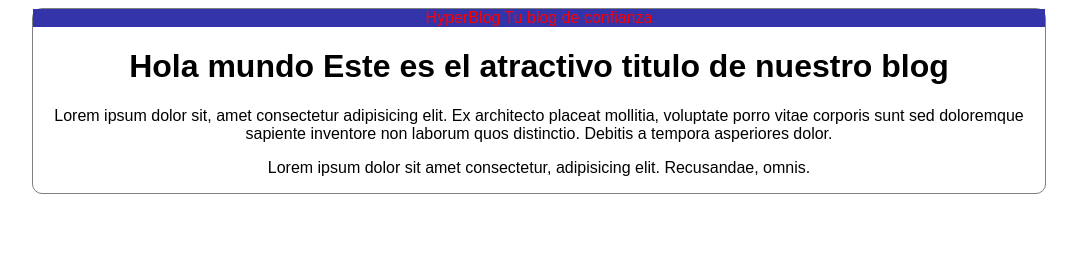
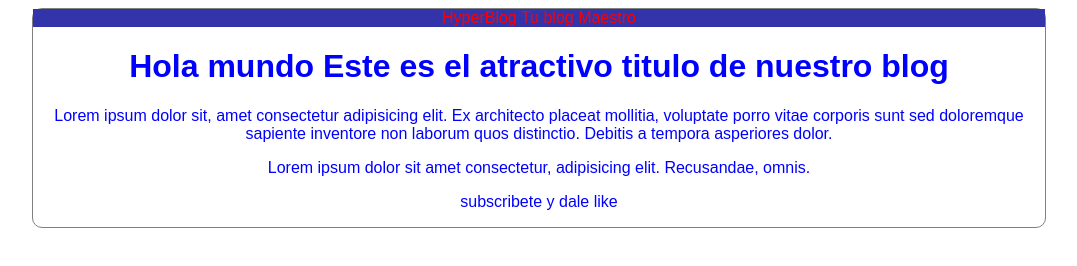
Before and after one commit to OmegaLuis/hyperblog, a plain HTML site: page index.html in a window 1280 px wide. Shown: the whole page, without its empty margins (101-1178 px from the left). Drawn offline with Linux system fonts and the light colour scheme.

Commit message:
agregue subscripcion, cambie cabecera maestra y puse todo azul

```diff
--- a/css/estilos.css
+++ b/css/estilos.css
@@ -1,7 +1,7 @@
 body{
     text-align: center;
     font-family: 'arial';
-
+    color: blue;
 
 }
 #cabecera{
--- a/index.html
+++ b/index.html
@@ -10,13 +10,13 @@
 <body>
     <div class="container">
         <div id="cabecera">
-           HyperBlog <span id="tagLine"> Tu blog de confianza</span>
+           HyperBlog <span id="tagLine"> Tu blog Maestro</span>
         </div>
         <h1>Hola mundo Este es el atractivo titulo de nuestro blog</h1>
 
         <p>Lorem ipsum dolor sit, amet consectetur adipisicing elit. Ex architecto placeat mollitia, voluptate porro vitae corporis sunt sed doloremque sapiente inventore non laborum quos distinctio. Debitis a tempora asperiores dolor.</p>
         <p>Lorem ipsum dolor sit amet consectetur, adipisicing elit. Recusandae, omnis.</p>
-        <p></p>
+        <p>subscribete y dale like</p>
     </div>
 </body>
 </html>
```
